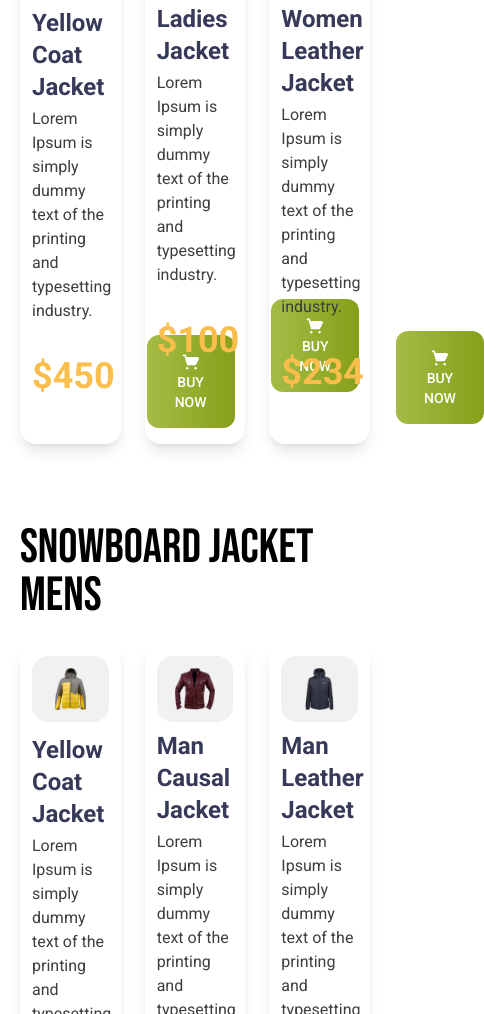
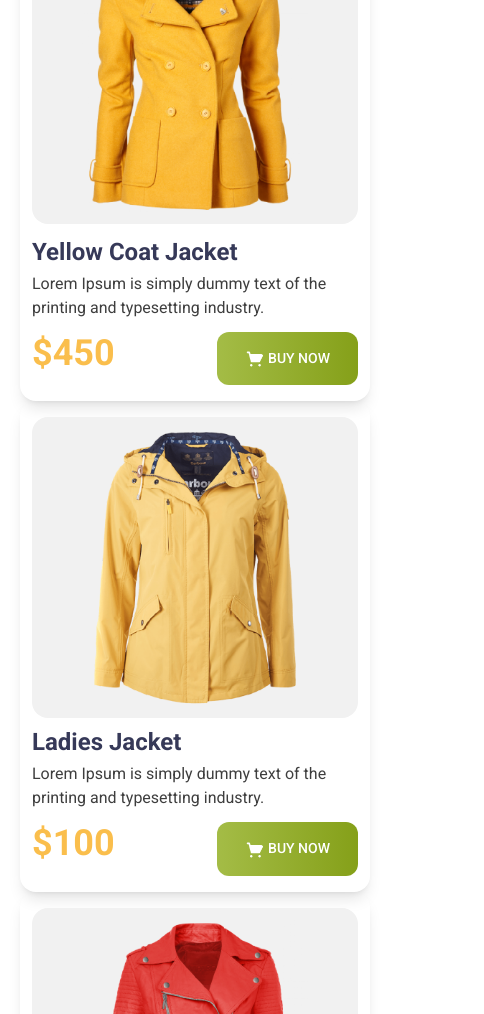
Before and after one commit to Abu-Al-Maruf/penguin-tailwind-css, a plain HTML site: page index.html in a window 390 px wide. Shown: the part 986-2000 px from the top of the page, 484 px wide, since content can reach past the window. Drawn offline with nearby package versions, Linux system fonts and the light colour scheme.

Commit message:
responsive

```diff
--- a/index.html
+++ b/index.html
@@ -93,7 +93,7 @@
       <section>
         <h2 class="text-5xl font-normal font-bebas">WOMAN JACKET</h2>
 
-        <div class="grid grid-cols-3 gap-x-6 mt-5">
+        <div class="grid grid-cols-1 xl:grid-cols-3 gap-x-6 mt-5">
           <!-- box  -->
           <div class="max-w-sm shadow-lg py-4 px-3 rounded-2xl">
             <div class="bg-[#f1f1f1] flex justify-center px-3 py-3 rounded-2xl">
@@ -193,7 +193,7 @@
       <section class="mt-20">
         <h2 class="text-5xl font-normal font-bebas">Snowboard Jacket Mens</h2>
 
-        <div class="grid grid-cols-3 gap-x-6 mt-5">
+        <div class="grid grid-cols-1 xl:grid-cols-3 gap-x-6 mt-5">
           <!-- box  -->
           <div class="max-w-sm shadow-lg py-4 px-3 rounded-2xl">
             <div class="bg-[#f1f1f1] flex justify-center px-3 py-3 rounded-2xl">
```
